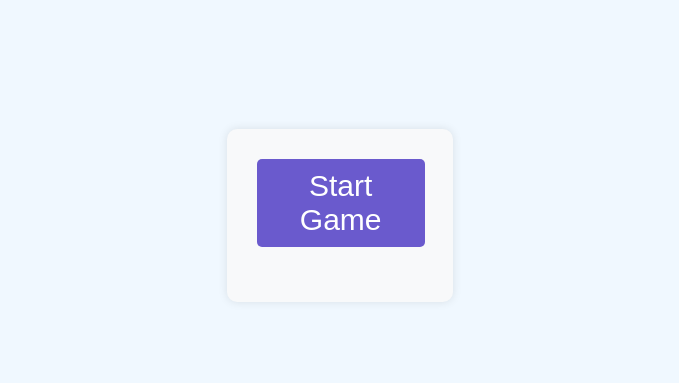
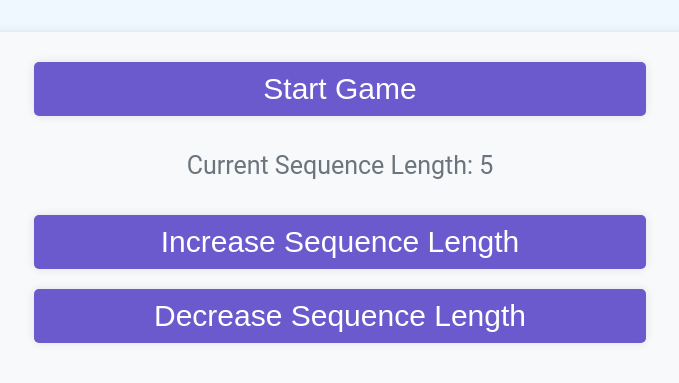
Before and after one commit to quentinRevillon/eeg-attention-classification, a React (Create React App) app in the folder memorize_numbers/: page /game1 in a window 1280 px wide. Shown: the part 185-568 px from the top of the page, without its empty margins (300-979 px from the left). Built offline with nearby package versions, Linux system fonts and the light colour scheme.

Commit message:
"Amélioration du visuel (pas fini)"

```diff
--- a/memorize_numbers/package.json
+++ b/memorize_numbers/package.json
@@ -8,6 +8,7 @@
     "@testing-library/user-event": "^13.5.0",
     "react": "^18.2.0",
     "react-dom": "^18.2.0",
+    "react-router-dom": "^6.22.3",
     "react-scripts": "5.0.1",
     "web-vitals": "^2.1.4"
   },
--- a/memorize_numbers/src/App.js
+++ b/memorize_numbers/src/App.js
@@ -1,11 +1,20 @@
 import React from 'react';
+import { BrowserRouter as Router, Routes, Route } from 'react-router-dom';
+import HomePage from './HomePage';
 import MemorizeNumbersGame from './MemorizeNumbersGame';
+import './index.css';
+// import Game2 from './Game2'; // Uncomment this when you have a second game
 
-function App() {
+const App = () => {
   return (
-    <div className="App">
-      <MemorizeNumbersGame />
-    </div>
+    <Router>
+      <Routes>
+        <Route path="/" element={<HomePage />} />
+        <Route path="/MemorizeNumbersGame" element={<MemorizeNumbersGame />} />
+        <Route path="/game1" element={<MemorizeNumbersGame />} /> {/* Game1 is the component for your first game */}
+        <Route path="/game2" element={<MemorizeNumbersGame />} /> {/* Game2 is the component for your second game */}
+      </Routes>
+    </Router>
   );
 }
 
--- /dev/null
+++ b/memorize_numbers/src/HomePage.js
@@ -0,0 +1,24 @@
+import React from 'react';
+import { useNavigate } from 'react-router-dom';
+import './index.css';
+
+const HomePage = () => {
+  const navigate = useNavigate();
+
+  const navigateToGame1 = () => {
+    navigate('/game1');
+  }
+
+  const navigateToGame2 = () => {
+    navigate('/game2');
+  }
+
+  return (
+    <div>
+      <button onClick={navigateToGame1}>Play Game 1</button>
+      <button onClick={navigateToGame2}>Play Game 2</button>
+    </div>
+  );
+}
+
+export default HomePage;
--- a/memorize_numbers/src/MemorizeNumbersGame.css
+++ b/memorize_numbers/src/MemorizeNumbersGame.css
@@ -1,14 +1,3 @@
-body {
-    display: flex;
-    justify-content: center;
-    align-items: center;
-    height: 100vh;
-    margin: 0;
-    padding: 0;
-    background-color: aliceblue;
-    font-size: 30px;
-  }
-
 .game-container {
     background-color: #f8f9fa;
     color: #343a40;
@@ -30,18 +19,6 @@ body {
     box-sizing: border-box;
   }
 
-  .game-container button {
-    background-color: slateblue;
-    color: white;
-    border: none;
-    cursor: pointer;
-    transition: background-color 0.3s ease;
-  }
-
-  .game-container button:hover {
-    background-color: #0056b3;
-  }
-
   .game-container p {
     font-size: 25px;
     color: #6c757d;
--- a/memorize_numbers/src/MemorizeNumbersGame.js
+++ b/memorize_numbers/src/MemorizeNumbersGame.js
@@ -1,5 +1,6 @@
 import React, { useState, useEffect } from 'react';
 import './MemorizeNumbersGame.css';
+import './index.css';
 
 function MemorizeNumbersGame() {
   const [sequence, setSequence] = useState([]);
@@ -9,15 +10,24 @@ function MemorizeNumbersGame() {
   const [gameOver, setGameOver] = useState(false);
   const [message, setMessage] = useState("");
   const [countdown, setCountdown] = useState(5); // 5 seconds countdown
+  const [sequenceLength, setSequenceLength] = useState(5); // New state for sequence length
+
 
   function generateSequence() {
     const newSequence = [];
-    for (let i = 0; i < 5; i++) {
+    for (let i = 0; i < sequenceLength; i++) { // Use sequenceLength instead of 5
       newSequence.push(Math.floor(Math.random() * 10));
     }
     setSequence(newSequence);
     setShowSequence(true);
     setCountdown(5); // Start the countdown here
+  }
+
+  const increaseSequenceLength = () => {
+    setSequenceLength(prevLength => prevLength + 1);
+  }
+  const decreaseSequenceLength = () => {
+    setSequenceLength(prevLength => prevLength - 1);
   }
 
   useEffect(() => {
@@ -58,6 +68,12 @@ function MemorizeNumbersGame() {
       {!gameStarted || gameOver ? (
         <div>
           <button onClick={startGame}>Start Game</button>
+          <p>Current Sequence Length: {sequenceLength}</p> {/* Display the current sequence length */}
+          <button variant="contained" color="primary" onClick={increaseSequenceLength}>
+        Increase Sequence Length</button>
+          <button variant="contained" color="primary" onClick={decreaseSequenceLength}>
+        Decrease Sequence Length </button>
+
           <p>{message}</p>
         </div>
       ) : showSequence ? (
@@ -69,6 +85,7 @@ function MemorizeNumbersGame() {
         <div>
           <input type="text" value={userInput} onChange={handleInputChange} />
           <button onClick={checkAnswer}>Enter</button>
+
         </div>
       )}
     </div>
--- a/memorize_numbers/src/index.css
+++ b/memorize_numbers/src/index.css
@@ -1,13 +1,31 @@
 body {
+  display: flex;
+  justify-content: center;
+  align-items: center;
+  height: 100vh;
   margin: 0;
-  font-family: -apple-system, BlinkMacSystemFont, 'Segoe UI', 'Roboto', 'Oxygen',
-    'Ubuntu', 'Cantarell', 'Fira Sans', 'Droid Sans', 'Helvetica Neue',
-    sans-serif;
-  -webkit-font-smoothing: antialiased;
-  -moz-osx-font-smoothing: grayscale;
+  padding: 0;
+  background-color: aliceblue;
+  font-size: 30px;
 }
 
-code {
-  font-family: source-code-pro, Menlo, Monaco, Consolas, 'Courier New',
-    monospace;
+.game-container button {
+  background-color: slateblue;
+  color: white;
+  border: none;
+  cursor: pointer;
+  transition: background-color 0.3s ease;
+  padding: 10px 20px; /* Add some padding */
+  font-size: 1em; /* Increase the font size */
+  border-radius: 5px; /* Add rounded corners */
+  margin: 10px;
+  box-shadow: 0px 0px 10px rgba(0,0,0,0.1);
+  width: 90%; /* Increase the width to 90% of the container */
+
 }
+
+.game-container button:hover {
+  background-color: #25063a;
+  transform: scale(1.05); /* Make the button slightly larger when hovered */
+
+}
```
Also changed, not shown: memorize_numbers/src/Order.js (added), 1 other file (tests, documents, lock files or other folders).
